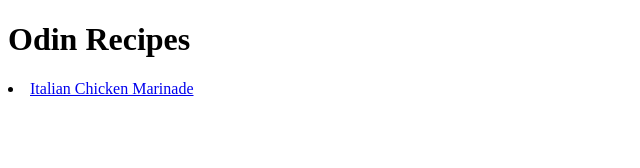
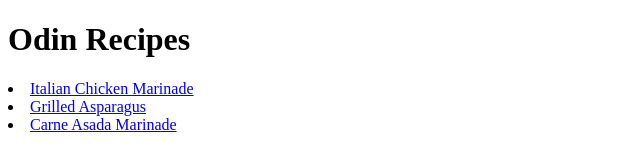
Before and after one commit to hwangalex/odin-recipes, a plain HTML site: page index.html in a window 1280 px wide. Shown: the whole page, without its empty margins (0-640 px from the left). Drawn offline with Linux system fonts and the light colour scheme.

Commit message:
Added two new recipe pages

```diff
--- a/index.html
+++ b/index.html
@@ -8,5 +8,7 @@
     <body>
         <h1>Odin Recipes</h1>
         <li><a href="recipes/italian_chicken_marinade.html">Italian Chicken Marinade</a></li>
+        <li><a href="recipes/grilled_asparagus.html">Grilled Asparagus</a></li>
+        <li><a href="recipes/carne_asada_marinade.html">Carne Asada Marinade</a></li>
     </body>
 </html>
```
